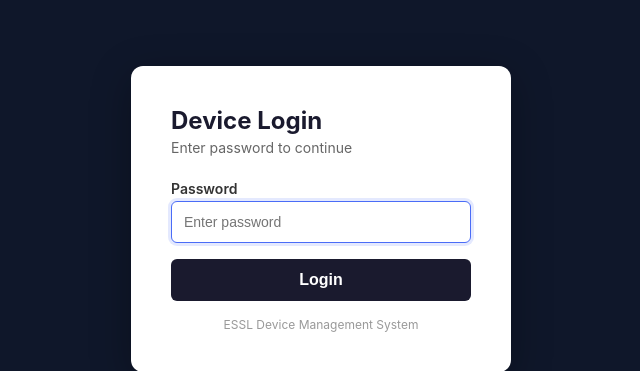
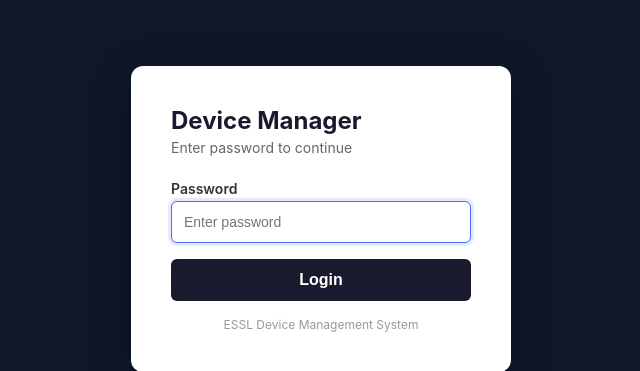
Before and after one commit to nandakrishna21/device_form, a Flask app: page /login in a window 1280 px wide. Shown: the part 181-552 px from the top of the page, without its empty margins (319-959 px from the left). Run offline with Flask 3, Linux system fonts and the light colour scheme.

Commit message:
Change login header from 'Device Login' to 'Device Manager'

```diff
--- a/templates/login.html
+++ b/templates/login.html
@@ -23,7 +23,7 @@
 </head>
 <body>
     <div class="login-box">
-        <h1>Device Login</h1>
+        <h1>Device Manager</h1>
         <p class="subtitle">Enter password to continue</p>
 
         {% if error %}
```
